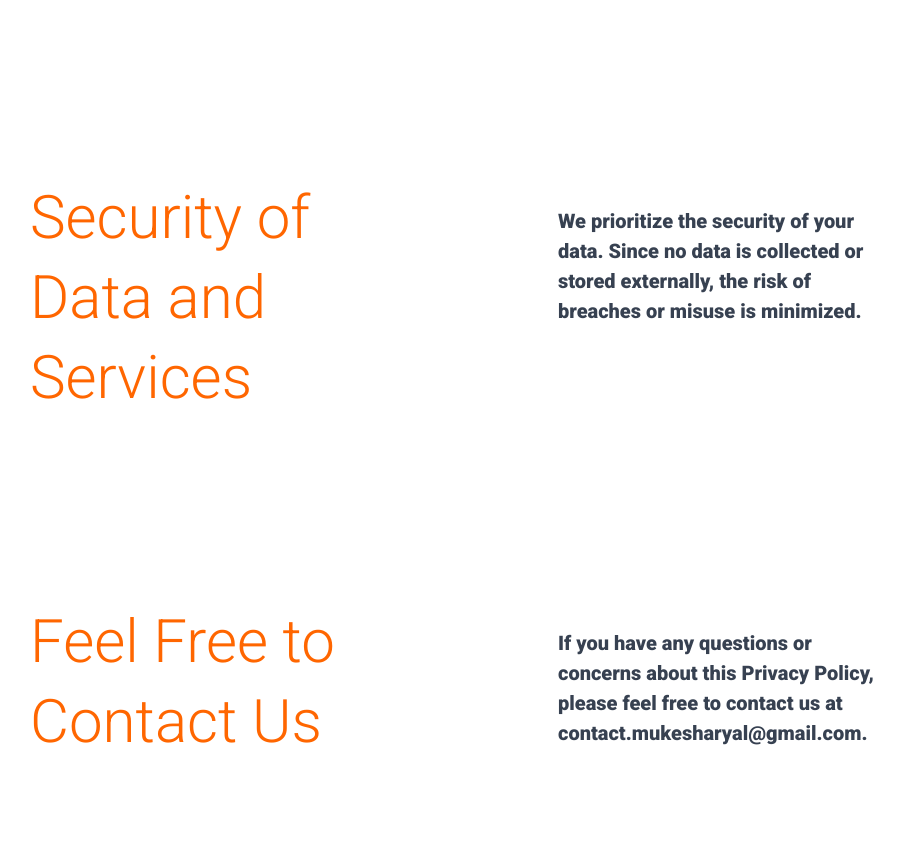
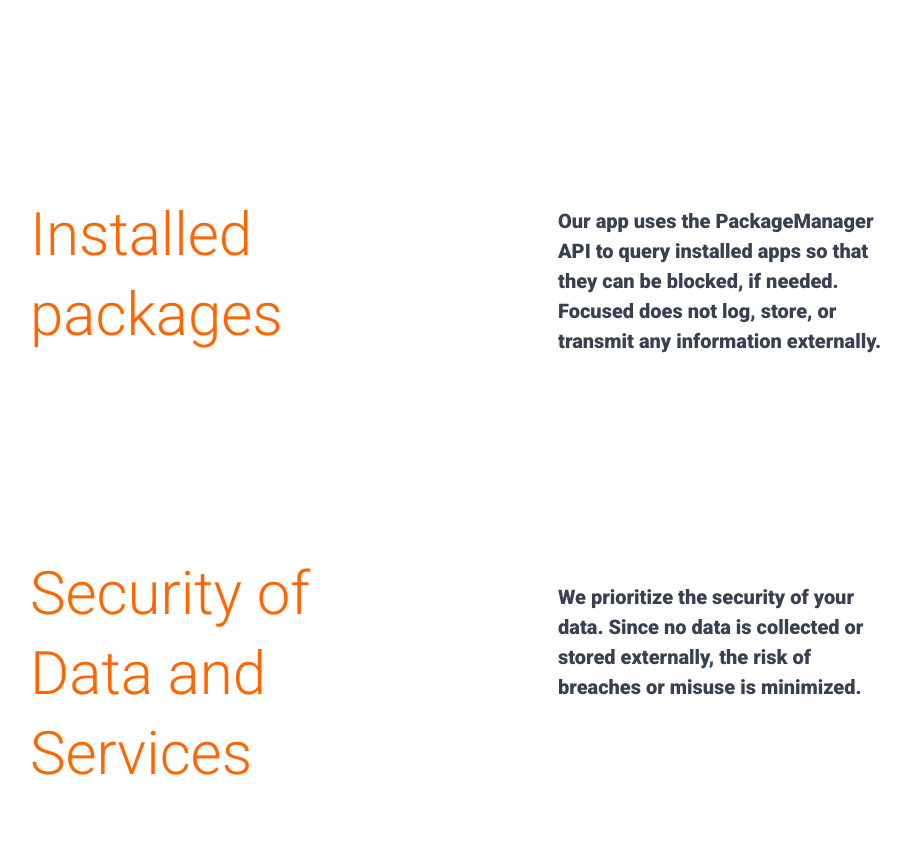
Before and after one commit to mukesharyal/Focused, a plain HTML site: page privacy.html in a window 1280 px wide. Shown: the part 2190-3055 px from the top of the page, without its empty margins (234-1145 px from the left). Drawn offline with nearby package versions, Linux system fonts and the light colour scheme.

Commit message:
Added the PackageManager section

```diff
--- a/privacy.html
+++ b/privacy.html
@@ -231,6 +231,41 @@
 
 
 
+    <section
+        class="tw-relative tw-mt-10 tw-flex tw-w-full tw-max-w-[100vw] tw-flex-col tw-place-items-center lg:tw-p-6"
+    >
+
+        <div
+            class="tw-mt-[5%] tw-flex tw-h-full tw-w-full tw-place-content-center tw-gap-8 tw-p-4 max-lg:tw-max-w-full max-lg:tw-flex-col"
+        >
+            <div
+                class="tw-flex tw-flex-col tw-place-items-center tw-place-content-center tw-max-w-[50%] max-lg:tw-max-w-full tw-px-[10%] max-lg:tw-px-4 max-lg:tw-gap-16 max-lg:tw-w-full lg:tw-top-[20%]"
+            >
+
+                <div
+                            class="tw-text-justify tw-text-6xl tw-leading-[80px] max-lg:tw-text-4xl max-md:tw-leading-snug"
+                        >
+                            <span style="color: #FF6600; font-weight: 300">Installed packages</span>
+                        </div>
+
+
+
+            </div>
+
+            <div
+                class="tw-relative tw-flex tw-max-w-[30%] max-lg:tw-max-w-full tw-flex-col tw-place-items-start tw-gap-4  tw-p-2 max-lg:tw-place-items-center max-lg:tw-place-content-center max-lg:tw-w-full"
+            >
+            <div
+            style="font-size: 20px"
+            class="tw-mt-3 tw-max-w-[450px] tw-p-2 tw-text-justify tw-text-gray-700 max-lg:tw-max-w-full"
+        >
+        Our app uses the PackageManager API to query installed apps so that they can be blocked, if needed. Focused <strong>does not</strong> log, store, or transmit any information externally.            </div>
+        </div>
+    </section>
+
+
+
+
 
 
     <section
```
